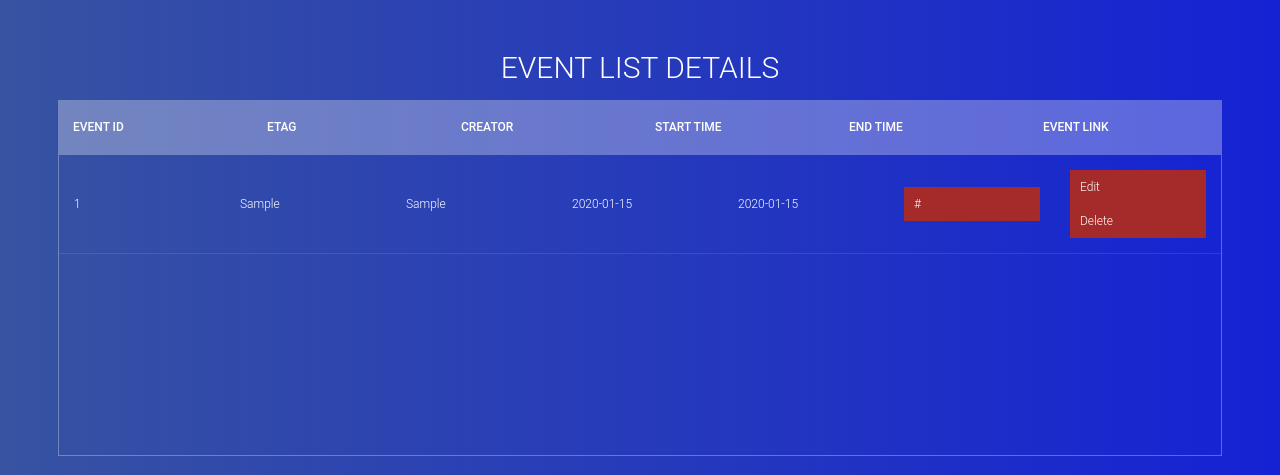
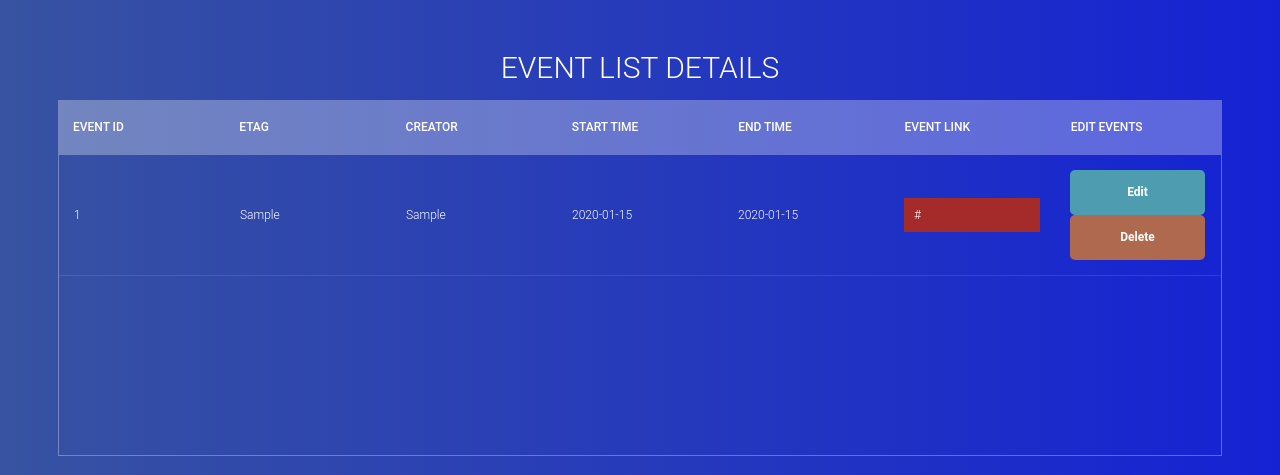
Before and after one commit to AamirTaymoor/DjangoGoogleCalendar, a Django app: template calen/templates/calen/event.html in a window 1280 px wide. Shown: the top 475 px of the page. Run offline with Django 4.2, Linux system fonts and the light colour scheme; the template is opened without the code that fills it: values that come from a table or form of the project are taken from there, others are empty; tables that the repository leaves empty hold one stand-in row (values such as "Sample post"); lists and menus that the app fills with data are empty; parts of the project's set-up code (start-up, migrations or seed data) failed here and were passed over.

Commit message:
added edit and delete buttons in events list page

```diff
--- a/calen/templates/calen/base2.html
+++ b/calen/templates/calen/base2.html
@@ -9,7 +9,33 @@
 
     <link rel="stylesheet" type="text/css" href="{% static 'calen/base.css' %}"/>
     <script src="{% static 'calen/base.js'%}"></script>
-    <title>Event List</title>
+    <title>Events</title>
+    <style>
+    .button1 {
+      display: block;
+      width: 115px;
+      height: 25px;
+      background: #4E9CAF;
+      padding: 10px;
+      text-align: center;
+      border-radius: 5px;
+      color: white;
+      font-weight: bold;
+      line-height: 25px;
+  }
+  .button2 {
+      display: block;
+      width: 115px;
+      height: 25px;
+      background: #af694e;
+      padding: 10px;
+      text-align: center;
+      border-radius: 5px;
+      color: white;
+      font-weight: bold;
+      line-height: 25px;
+  }
+    </style>
 </head>
 <body>
 
@@ -28,6 +54,7 @@
                 <th>Start time</th>
                 <th>End time</th>
                 <th>Event Link</th>
+                <th>Edit Events</th>
               </tr>
             </thead>
           </table>
--- a/calen/templates/calen/event.html
+++ b/calen/templates/calen/event.html
@@ -7,9 +7,9 @@
     <td>{{ e.creator }}</td>
     <td>{{ e.start_time}}</td>
     <td>{{ e.end_time }}</td>
-    <td><a href ="{{ e.event_link }}"> {{ e.event_link }} </a></td>
-    <td><a href ="{% url 'update-event' %}"> Edit </a>
-        <a href="#">Delete</a>
+    <td><a href ="{{e.event_link }}"> {{ e.event_link }} </a></td>
+    <td><a class="button1" href ="{% url 'update-event'  %}"> Edit </a>
+        <a class="button2" href="{% url 'delete-event'  e.ev_id%}">Delete</a>
     </td>
 </tr>
 {% endfor %}
--- a/calen/templates/calen/home.html
+++ b/calen/templates/calen/home.html
@@ -34,8 +34,6 @@
         <a href="{% url 'calendar' %}" >Calendar</a>
         <a href="{% url 'event-list' %}" target="_blank">Events</a>
         <a href="{% url 'create-event' %}">Create Event</a>
-        <a href="{% url 'delete-event' %}">Delete Event</a>
-        <a href="{% url 'update-event' %}">Update Event</a>
     </div>
     <h1>Welcome to Google Calendar App</h1>
   </body>
--- a/calen/urls.py
+++ b/calen/urls.py
@@ -7,7 +7,7 @@ urlpatterns = [
     path('callist/', views.CalendarList.as_view(), name='calendar-list'),
     path('evlist/', views.EvList.as_view(), name='event-list'),
     path('crev/', views.CreateEv.as_view(), name='create-event'),
-    path('delev/', views.DelEvent.as_view(), name='delete-event'),
+    path('delev/<str:pk>', views.DelEvent.as_view(), name='delete-event'),
     path('upev/', views.UpdEvent.as_view(), name='update-event'),
     path('home/', views.Home, name='home-page'),
 ]
```
Also changed, not shown: calen/templates/calen/del_event.html (+17 -5 lines), calen/views.py (+14 -11 lines).
